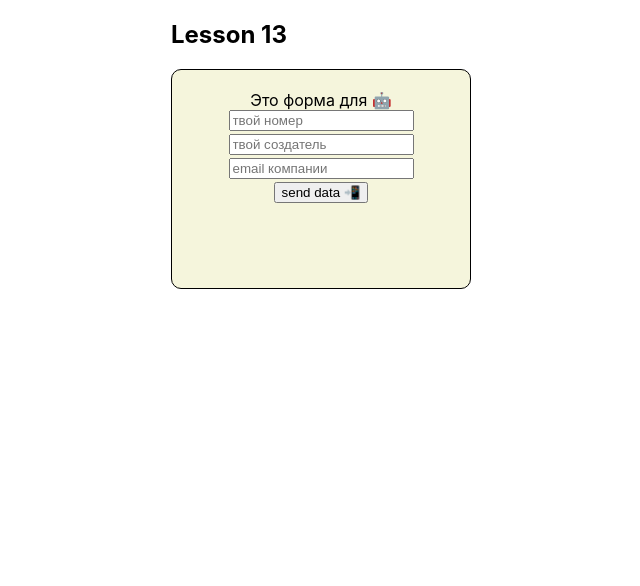
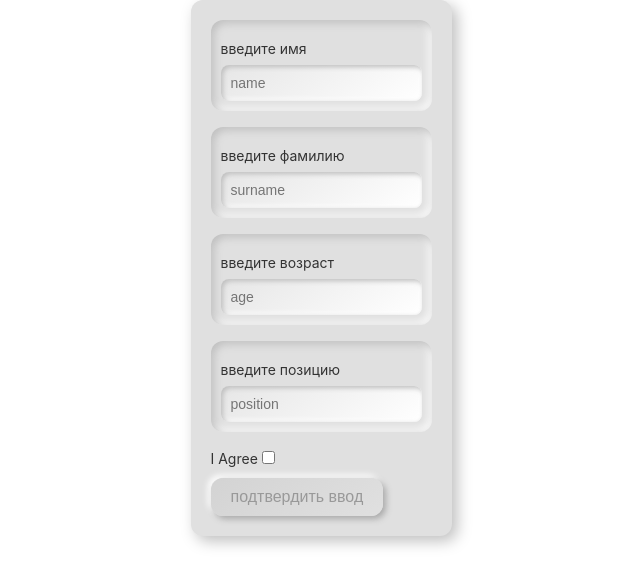
Before and after one commit to dmitrii-kuvaldin/36-react-ts, a React (Create React App) app: page / in a window 1280 px wide. Shown: the top 586 px of the page, without its empty margins (319-959 px from the left). Built offline with nearby package versions, Linux system fonts and the light colour scheme.

Commit message:
form yup new

```diff
--- a/src/components/button/Button.tsx
+++ b/src/components/button/Button.tsx
@@ -7,24 +7,26 @@ import styles from './button.module.css';
 interface IButtonProps {
   isGetButton?: boolean;
   // buttonText необязательный пропс, указан через оператор '?'
-  buttonText?: string;
+  name?: string;
   // типизируем props с функцией без return
-  onButtonClick?: () => void;
-  buttonType?: 'button' | 'submit' | 'reset';
-  onSubmit?:(e: FormEvent<HTMLButtonElement>) => void;
+  onClick?: () => void;
+  disabled?: boolean;
+  type?: 'button' | 'submit' | 'reset';
+  onSubmit?: (e: FormEvent<HTMLButtonElement>) => void;
 }
 
-function Button({ buttonText = 'push', isGetButton = true, onButtonClick, onSubmit, buttonType = 'button' }: IButtonProps) {
+function Button({ name = 'undefined', isGetButton = false, onClick, onSubmit, type = 'button', disabled = false }: IButtonProps) {
 
 
   return (
     <button
-      type={buttonType}
+      type={type}
       onSubmit={onSubmit}
-      onClick={onButtonClick}
+      onClick={onClick}
       className={`${styles.button} ${isGetButton ? styles.buttonDanger : styles.buttonPrimary}`}
+      disabled={disabled}
     >
-      {buttonText}
+      {name}
     </button>
   );
 }
--- a/src/components/button/button.module.css
+++ b/src/components/button/button.module.css
@@ -1,25 +1,33 @@
 .button {
   padding: 10px 20px;
   border: none;
-  border-radius: 10px;
+  border-radius: 12px;
+  background: linear-gradient(145deg, #e6e6e6, #ffffff); /* Gradient background */
+  box-shadow: 3px 3px 6px #bebebe, -3px -3px 6px #ffffff; /* Outer shadows */
+  font-size: 16px;
+  color: #333;
   cursor: pointer;
-  font-size: 16px;
-  box-shadow: 4px 4px 8px #c2c2c2, -4px -4px 8px #ffffff;
-  transition: box-shadow 0.6s ease-in-out, background-image 0.6s ease-in-out;
-
-
+  transition: all 0.2s ease-in-out;
 }
 
-.button:hover {
-  box-shadow: inset 4px 4px 8px #c2c2c2, inset -4px -4px 8px #ffffff;
+.button:active {
+  box-shadow: inset 3px 3px 6px #bebebe, inset -3px -3px 6px #ffffff; /* Inner shadows for pressed-in look */
 }
+
+.button:disabled {
+  background: linear-gradient(145deg, #d3d3d3, #e0e0e0); /* Subtle background change */
+  box-shadow: 3px 3px 6px #a9a9a9, -3px -3px 6px #ffffff; /* Subtle shadow change */
+  color: #999;
+  cursor: not-allowed;
+}
+
 
 .buttonDanger {
   background-image: linear-gradient(145deg, #ff4d4d, #ff0000);
   color: white;
 }
 
-.buttonDanger:hover {
+.buttonDanger:not(:disabled):hover {
   background-image: linear-gradient(145deg, #ff0000, #ff4d4d);
 }
 
@@ -28,6 +36,6 @@
   color: white;
 }
 
-.buttonPrimary:hover {
+.buttonPrimary:not(:disabled):hover {
   background-image: linear-gradient(145deg, #0033cc, #4d79ff);
 }
--- /dev/null
+++ b/src/components/employeeForm/EmployeeForm.tsx
@@ -0,0 +1,117 @@
+
+import { useFormik } from "formik";
+import * as Yup from 'yup';
+import Button from '../button/Button';
+import Input from '../input/Input';
+import styles from './employeeForm.module.css';
+
+interface IEmployeeFormValues {
+  name: string,
+  surname: string,
+  age: string,
+  position: string,
+  agreement: boolean;
+}
+
+
+
+const validationSchema = Yup.object().shape({
+  name: Yup.string()
+    .required('Обязательное поле')
+    .min(2, 'минимум 2 символа')
+    .max(50, 'максимум 50 символов'),
+  surname: Yup.string()
+    .required('Обязательное поле')
+    .min(2, 'минимум 2 символа')
+    .max(15, 'максимум 15 символов'),
+  age: Yup.number()
+    .typeError('Это должно быть число')
+    .required('Обязательное поле')
+    .min(18, 'минимальный возраст18 лет')
+    .test('check length', 'не больше 3 символов', (value) => String(value).length <= 3)
+  ,
+  position: Yup.string().max(30, 'максимум 30 символов').required('Обязательное поле'),
+  agreement: Yup.boolean().oneOf([true], 'Примите соглашение')
+});
+
+
+
+export default function EmployeeForm() {
+
+  const formik = useFormik({
+    initialValues: {
+      name: '',
+      surname: '',
+      age: '',
+      position: '',
+      agreement: false
+    } as IEmployeeFormValues,
+    validationSchema,
+    validateOnChange: false,
+    onSubmit: (values: IEmployeeFormValues, { resetForm }) => {
+      console.log(values);
+      // resetForm();
+    }
+  });
+
+
+  const agreementError = formik.errors.agreement;
+
+  return (
+    <>
+      <form className={styles.container} onSubmit={formik.handleSubmit}>
+        <Input
+          error={formik.errors.name}
+          name={'name'}
+          placeholder={'name'}
+          onChange={formik.handleChange}
+          value={formik.values.name}
+          type={'text'}
+          label={'введите имя'} />
+        <Input
+          error={formik.errors.surname}
+          name={'surname'}
+          placeholder={'surname'}
+          onChange={formik.handleChange}
+          value={formik.values.surname}
+          type={'text'}
+          label={'введите фамилию'} />
+        <Input
+          error={formik.errors.age}
+          name={'age'}
+          placeholder={'age'}
+          onChange={formik.handleChange}
+          value={formik.values.age}
+          type={'text'}
+          label={'введите возраст'} />
+        <Input
+          error={formik.errors.position}
+          name={'position'}
+          placeholder={'position'}
+          onChange={formik.handleChange}
+          value={formik.values.position}
+          type={'text'}
+          label={'введите позицию'} />
+        <div className={styles.checkboxWrapper}>
+          <label htmlFor="agree">I Agree</label>
+          <input
+            onChange={formik.handleChange}
+            checked={formik.values.agreement}
+            type="checkbox"
+            name='agreement'
+            id="agreement" />
+
+          <span className={styles.error}>{agreementError && agreementError}</span>
+        </div>
+
+
+        <Button
+          type='submit'
+          name='подтвердить ввод'
+          disabled={!formik.values.agreement}
+        />
+      </form>
+
+    </>
+  );
+}
--- /dev/null
+++ b/src/components/employeeForm/employeeForm.module.css
@@ -0,0 +1,37 @@
+.container {
+  display: flex;
+  flex-direction: column;
+  align-items: flex-start;
+  padding: 20px;
+  border-radius: 12px;
+  background: #e0e0e0; /* Light background */
+  box-shadow: 5px 5px 15px #bebebe, -5px -5px 15px #ffffff; /* Outer shadows for depth */
+  max-width: 400px;
+  margin: auto;
+}
+
+label {
+  margin: 10px 0 5px;
+  font-size: 14px;
+  color: #333;
+}
+
+input[type="checkbox"] {
+  margin-right: 10px;
+  accent-color: #4d90fe;
+}
+
+.error {
+  font-size: 12px;
+  color: #e74c3c;
+  margin-top: 5px;
+}
+
+input[type="checkbox"]:focus {
+  outline: none;
+  box-shadow: 0 0 5px #4d90fe;
+}
+
+.checkboxWrapper {
+  margin-bottom: 10px;
+}
--- a/src/components/input/Input.tsx
+++ b/src/components/input/Input.tsx
@@ -1,18 +1,28 @@
+import { ChangeEvent } from 'react';
 import styles from './input.module.css';
 
-
 interface IInputProps {
-  placeholder: string;
-  type: string;
-  label: string;
+  name: string,
+  placeholder: string,
+  type?: string,
+  label?: string,
+  value?: string,
+  onChange?: (event: ChangeEvent<HTMLInputElement>) => void,
+  error?: string;
 }
 
-
-function Input({ placeholder, type, label }: IInputProps) {
+function Input({ name, placeholder, type = "text", label, value, onChange, error }: IInputProps) {
   return (
     <div className={styles.inputContainer}>
-      <label className={styles.label} htmlFor="">{label}: </label>
-      <input className={styles.input} type={type} placeholder={placeholder} />
+      {label && <label className={styles.label}>{label}</label>}
+      <input
+        className={styles.input}
+        name={name}
+        placeholder={placeholder}
+        type={type}
+        value={value}
+        onChange={onChange} />
+      {error && <div className={styles.error}>{error}</div>}
     </div>
   );
 }
--- a/src/components/input/input.module.css
+++ b/src/components/input/input.module.css
@@ -1,17 +1,37 @@
+
 .inputContainer {
-  margin-bottom: 10px;
+  display: flex;
+  flex-direction: column;
+  margin-bottom: 16px;
+  padding: 10px;
+  border-radius: 12px;
+  background: #e0e0e0; /* Light background */
+  box-shadow: inset 3px 3px 8px #bebebe, inset -3px -3px 8px #ffffff; /* Inner shadows */
 }
 
 .label {
-  display: block;
-  margin-bottom: 5px;
+  margin-bottom: 8px;
+  font-size: 14px;
+  color: #333;
 }
 
 .input {
   padding: 10px;
-  border-radius: 10px;
   border: none;
-  box-shadow: inset 4px 4px 8px #c2c2c2, inset -4px -4px 8px #ffffff;
+  border-radius: 8px;
+  background: linear-gradient(145deg, #e6e6e6, #ffffff); /* Gradient background */
+  box-shadow: inset 2px 2px 5px #bebebe, inset -2px -2px 5px #ffffff; /* Inner shadows for pressed-in look */
+  font-size: 14px;
+  color: #333;
   outline: none;
-  width: 100%;
 }
+
+.input:focus {
+  box-shadow: inset 1px 1px 3px #bebebe, inset -1px -1px 3px #ffffff, 0 0 5px #4d90fe; /* Add glow on focus */
+}
+
+.error {
+  margin-top: 8px;
+  font-size: 12px;
+  color: #e74c3c;
+}
--- a/src/components/loginForm/LoginForm.tsx
+++ b/src/components/loginForm/LoginForm.tsx
@@ -5,8 +5,8 @@ import styles from './loginform.module.css'
 function LoginForm() {
   return (
     <div className={styles.form}>
-      <Input type={'email'} placeholder={'Type your email'} label={'Email'} />
-      <Input type={'password'} placeholder={'Type your password'} label={'Password'} />
+      <Input name={'email'} type={'email'} placeholder={'Type your email'} label={'Email'} />
+      <Input name={'password'} type={'password'} placeholder={'Type your password'} label={'Password'} />
       <Button />
     </div>
   );
--- a/src/index.tsx
+++ b/src/index.tsx
@@ -1,6 +1,6 @@
 import ReactDOM from 'react-dom/client';
+import EmployeeForm from './components/employeeForm/EmployeeForm';
 import './index.css';
-import Lesson13 from './lessons/lesson_13/Lesson13';
 
 
 const root = ReactDOM.createRoot(
@@ -8,6 +8,7 @@ const root = ReactDOM.createRoot(
 );
 root.render(
   <main>
-    <Lesson13 />
+    {/* <Lesson13 /> */}
+    <EmployeeForm />
   </main>
 );
--- a/src/lessons/lesson_08/Lesson08.tsx
+++ b/src/lessons/lesson_08/Lesson08.tsx
@@ -47,8 +47,8 @@ const Lesson08 = () => {
     <div>
       <p>Lesson08</p>
       {/* здесь кнопка покажет push как значение по умолчанию, потому что мы не передали buttonText */}
-      <Button isGetButton={true} buttonText={'push!'} onButtonClick={consolePush} />
-      <Button onButtonClick={consoleClick} buttonText='click me!' isGetButton={false} />
+      <Button isGetButton={true} name={'push!'} onClick={consolePush} />
+      <Button onClick={consoleClick} name='click me!' isGetButton={false} />
 
     </div>
   );
```
